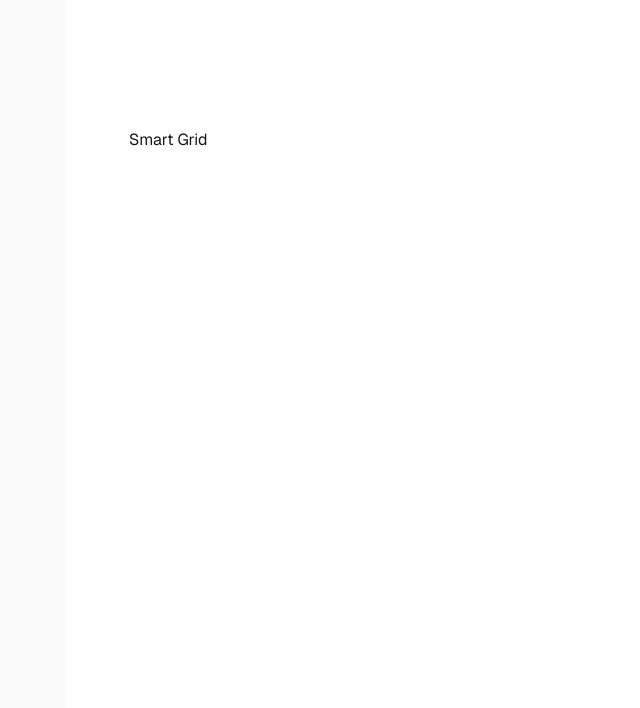
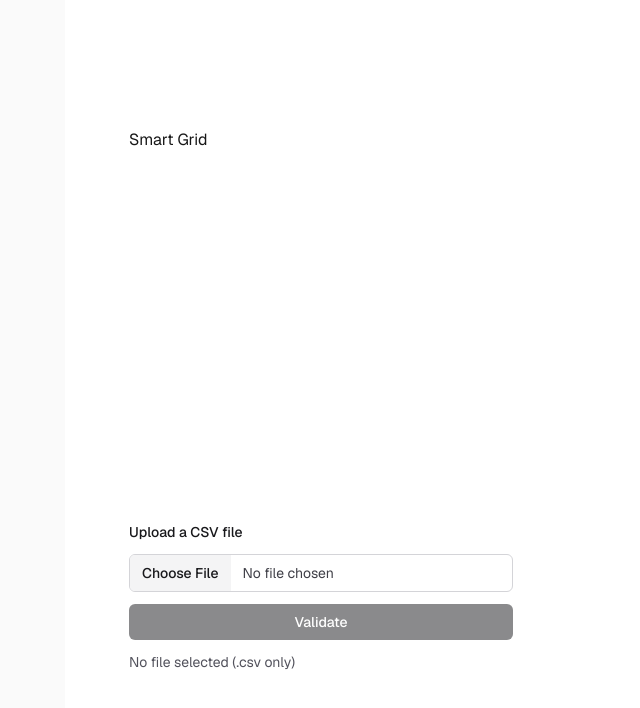
Before and after one commit to dchooyc/smartgrid, a Next.js app in the folder frontend/: page / in a window 1280 px wide. Shown: the top 708 px of the page, without its empty margins (191-831 px from the left). Built offline with nearby package versions, Linux system fonts and the light colour scheme.

Commit message:
Create a csv upload component

```diff
--- a/frontend/app/page.tsx
+++ b/frontend/app/page.tsx
@@ -1,8 +1,11 @@
+import CsvUpload from "@/components/uploads/csv-upload";
+
 export default function Home() {
   return (
     <div className="flex flex-col flex-1 items-center justify-center bg-zinc-50 font-sans dark:bg-black">
       <main className="flex flex-1 w-full max-w-3xl flex-col items-center justify-between py-32 px-16 bg-white dark:bg-black sm:items-start">
         <div>{"Smart Grid"}</div>
+        <CsvUpload />
       </main>
     </div>
   );
--- /dev/null
+++ b/frontend/components/uploads/csv-upload.tsx
@@ -0,0 +1,61 @@
+"use client";
+
+import { useState, type ChangeEvent } from "react";
+
+type CsvUploadProps = {
+  /** Called with the selected file when Validate is clicked. */
+  onValidate?: (file: File) => void;
+};
+
+function isCsv(file: File): boolean {
+  return file.name.toLowerCase().endsWith(".csv");
+}
+
+export default function CsvUpload({ onValidate }: CsvUploadProps) {
+  const [file, setFile] = useState<File | null>(null);
+
+  function handleChange(event: ChangeEvent<HTMLInputElement>) {
+    const selected = event.target.files?.[0] ?? null;
+
+    // The `accept` attribute is only a hint to the file picker, so check here too.
+    if (selected && !isCsv(selected)) {
+      event.target.value = "";
+      setFile(null);
+      return;
+    }
+
+    setFile(selected);
+  }
+
+  return (
+    <div className="flex w-full max-w-sm flex-col gap-3">
+      <label
+        htmlFor="csv-upload"
+        className="text-sm font-medium text-zinc-900 dark:text-zinc-100"
+      >
+        Upload a CSV file
+      </label>
+
+      <input
+        id="csv-upload"
+        type="file"
+        accept=".csv"
+        onChange={handleChange}
+        className="block w-full cursor-pointer rounded-md border border-zinc-300 text-sm text-zinc-700 file:mr-3 file:cursor-pointer file:border-0 file:bg-zinc-100 file:px-3 file:py-2 file:text-sm file:font-medium file:text-zinc-900 hover:file:bg-zinc-200 dark:border-zinc-700 dark:text-zinc-300 dark:file:bg-zinc-800 dark:file:text-zinc-100 dark:hover:file:bg-zinc-700"
+      />
+
+      <button
+        type="button"
+        disabled={!file}
+        onClick={() => file && onValidate?.(file)}
+        className="rounded-md bg-zinc-900 px-4 py-2 text-sm font-medium text-white hover:bg-zinc-700 disabled:cursor-not-allowed disabled:opacity-50 dark:bg-zinc-100 dark:text-zinc-900 dark:hover:bg-zinc-300"
+      >
+        Validate
+      </button>
+
+      <p className="text-sm text-zinc-600 dark:text-zinc-400" aria-live="polite">
+        {file ? `Selected file: ${file.name}` : "No file selected (.csv only)"}
+      </p>
+    </div>
+  );
+}
```
Also changed, not shown: 1 other file (tests, documents, lock files or other folders).
